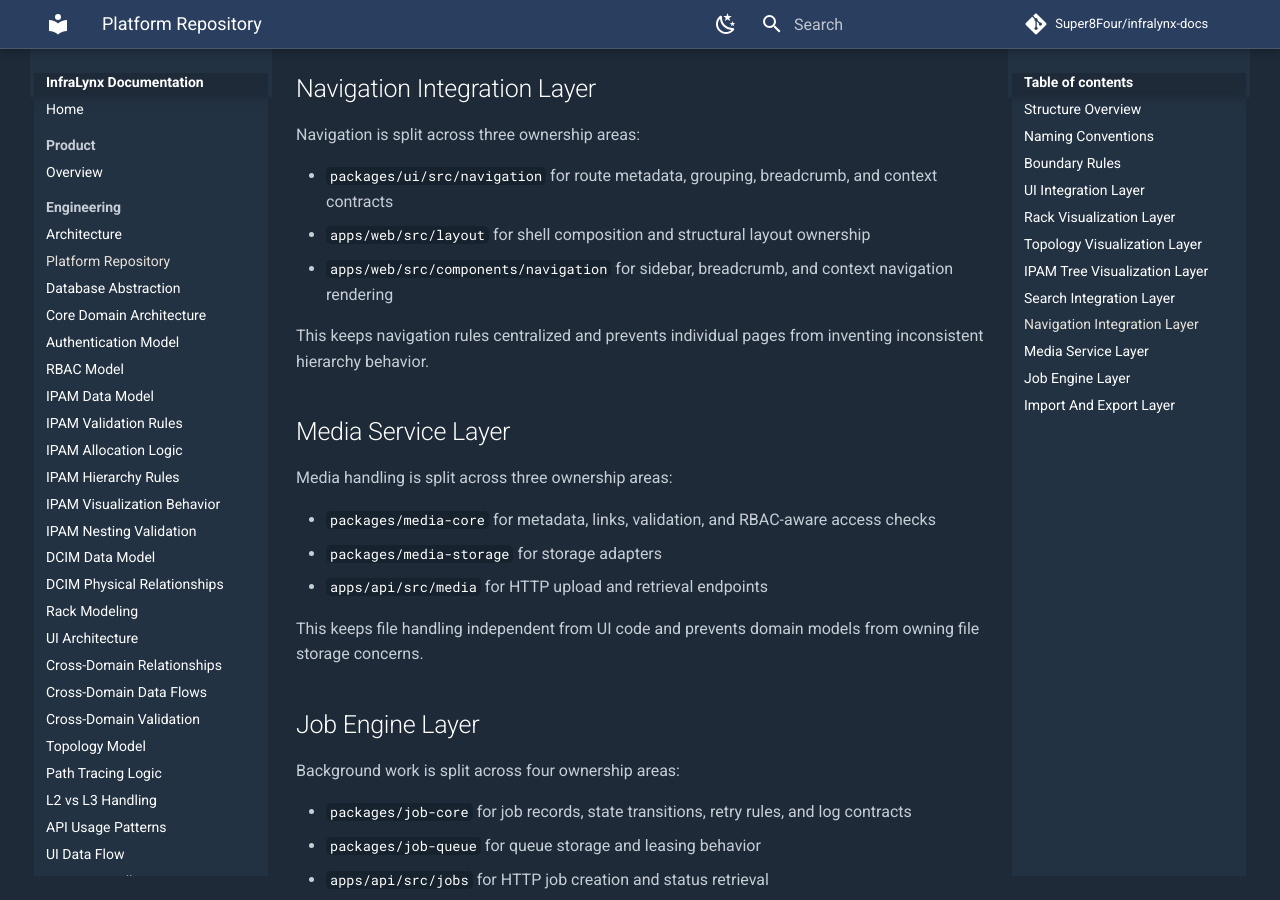
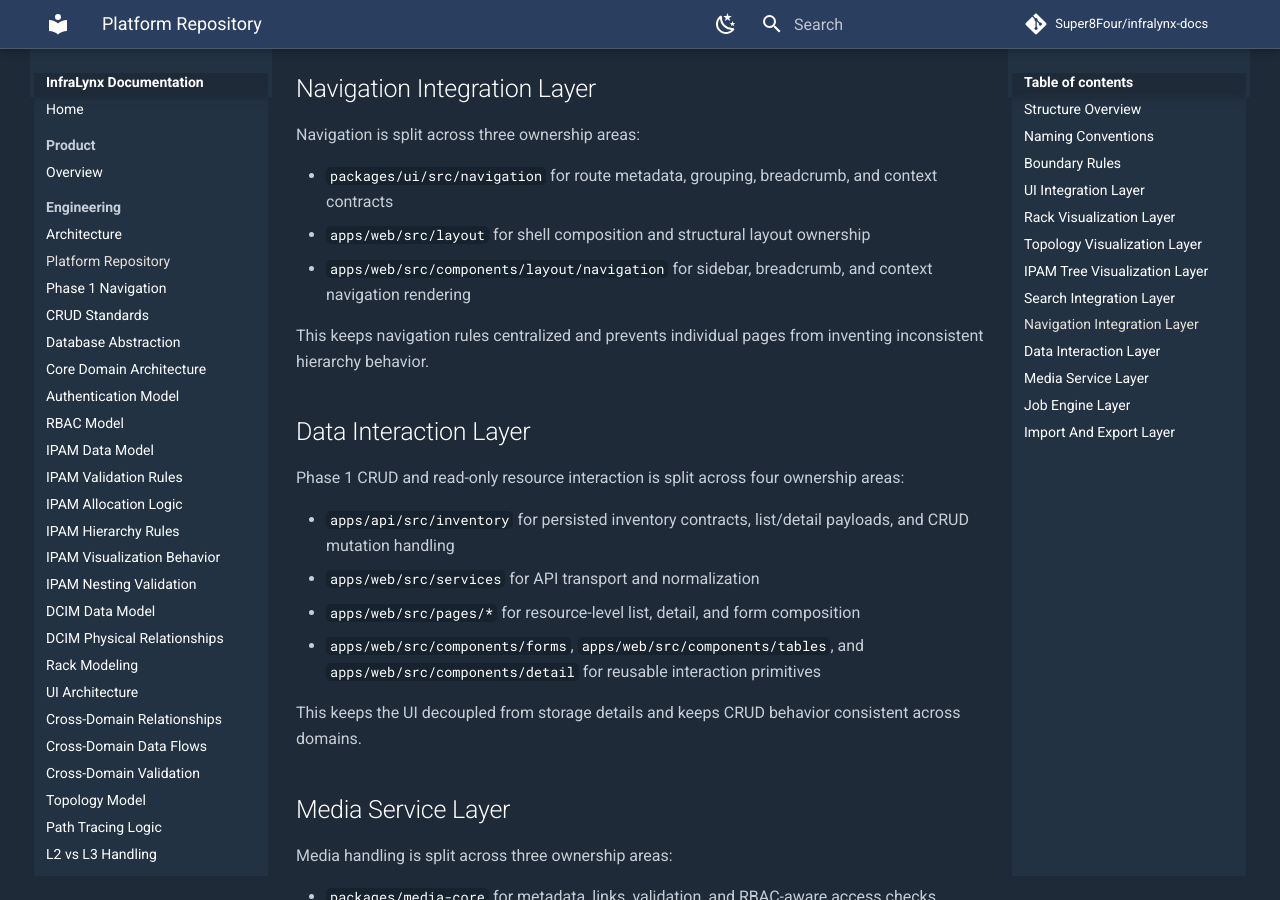
Before and after one commit to Super8Four/infralynx-docs, an MkDocs documentation site: the page built from docs/engineering/platform-repository.md, in a window 1280 px wide and 900 px high, scrolled down 3100 px. Built offline with MkDocs 1.6.1 and Material for MkDocs 9.7.7, drawn with Linux system fonts in a browser that asks for light colours; comment, search, counter and statistics services are not loaded.

Commit message:
Document phase 1 data interaction layer (#17)

```diff
--- a/docs/engineering/platform-repository.md
+++ b/docs/engineering/platform-repository.md
@@ -97,9 +97,20 @@ Navigation is split across three ownership areas:
 
 - `packages/ui/src/navigation` for route metadata, grouping, breadcrumb, and context contracts
 - `apps/web/src/layout` for shell composition and structural layout ownership
-- `apps/web/src/components/navigation` for sidebar, breadcrumb, and context navigation rendering
+- `apps/web/src/components/layout/navigation` for sidebar, breadcrumb, and context navigation rendering
 
 This keeps navigation rules centralized and prevents individual pages from inventing inconsistent hierarchy behavior.
+
+## Data Interaction Layer
+
+Phase 1 CRUD and read-only resource interaction is split across four ownership areas:
+
+- `apps/api/src/inventory` for persisted inventory contracts, list/detail payloads, and CRUD mutation handling
+- `apps/web/src/services` for API transport and normalization
+- `apps/web/src/pages/*` for resource-level list, detail, and form composition
+- `apps/web/src/components/forms`, `apps/web/src/components/tables`, and `apps/web/src/components/detail` for reusable interaction primitives
+
+This keeps the UI decoupled from storage details and keeps CRUD behavior consistent across domains.
 
 ## Media Service Layer
 
--- a/mkdocs.yml
+++ b/mkdocs.yml
@@ -43,6 +43,8 @@ nav:
   - Engineering:
       - Architecture: engineering/architecture.md
       - Platform Repository: engineering/platform-repository.md
+      - Phase 1 Navigation: engineering/phase-1-navigation.md
+      - CRUD Standards: engineering/crud-standards.md
       - Database Abstraction: engineering/database-abstraction.md
       - Core Domain Architecture: engineering/core-domain-architecture.md
       - Authentication Model: engineering/auth-model.md
@@ -122,9 +124,11 @@ nav:
       - ADR-0020 Media Asset Management Core Service: adr/ADR-0020-media-asset-management-core-service.md
       - ADR-0021 Job Engine Background Task System: adr/ADR-0021-job-engine-background-task-system.md
       - ADR-0022 Import Export Framework: adr/ADR-0022-import-export-framework.md
+      - ADR-0023 Data Interaction Layer Phase 1 Navigation: adr/ADR-0023-data-interaction-layer-phase-1-navigation.md
   - Design:
       - Branding: design/branding.md
       - UX Principles: design/ux-principles.md
       - UI Shell Guidelines: design/ui-shell-guidelines.md
       - Navigation UX Guidelines: design/navigation-ux-guidelines.md
+      - UI Interaction Patterns: design/ui-interaction-patterns.md
   - Contributing: contributing.md
```
Also changed, not shown: docs/adr/ADR-0023-data-interaction-layer-phase-1-navigation.md (added, +34 -0 lines), docs/design/ui-interaction-patterns.md (added, +40 -0 lines), docs/engineering/architecture.md (+7 -0 lines), docs/engineering/crud-standards.md (added, +37 -0 lines), docs/engineering/phase-1-navigation.md (added, +42 -0 lines).
